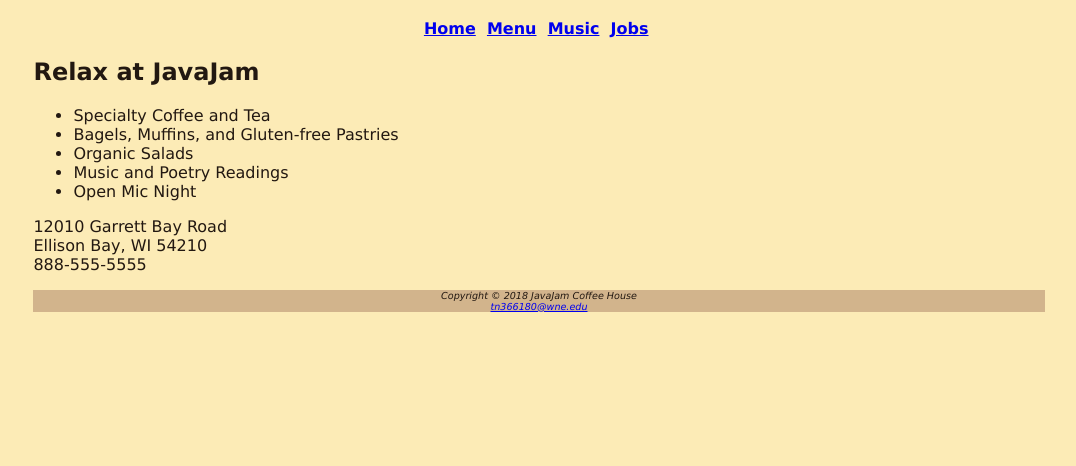
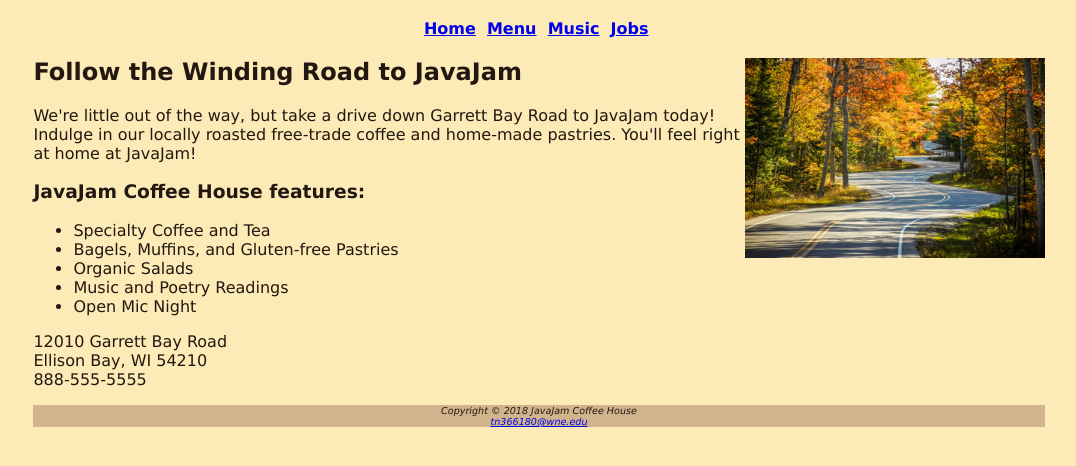
Before and after one commit to tmnguyen98/javajam, a plain HTML site: page index.html in a window 1280 px wide. Shown: the part 62-528 px from the top of the page, without its empty margins (101-1177 px from the left). Drawn offline with Linux system fonts and the light colour scheme.

Commit message:
Add image and paragraphs of index.html

```diff
--- a/index.html
+++ b/index.html
@@ -1,5 +1,6 @@
 <!DOCTYPE html>
 <html lang="en">
+
 <head>
     <meta charset="UTF-8">
     <meta name="viewport" content="width=device-width, initial-scale=1.0">
@@ -7,6 +8,7 @@
     <title>JavaJam Coffee House</title>
     <link rel="stylesheet" href="javajamcss/javajam.css">
 </head>
+
 <body>
     <div id="wrapper">
         <header>
@@ -19,7 +21,11 @@
             <a href="jobs.html">Jobs</a>&nbsp;
         </nav>
         <main>
-            <h2>Relax at JavaJam</h2>
+            <img src="javajamcss/windingroad.jpg" alt="Road of Winding" height="200px" width="300px" align="right">
+            <h2>Follow the Winding Road to JavaJam</h2>
+            <p>We're little out of the way, but take a drive down Garrett Bay Road to JavaJam today! Indulge in our
+                locally roasted free-trade coffee and home-made pastries. You'll feel right at home at JavaJam!</p>
+            <h3>JavaJam Coffee House features:</h3>
             <ul>
                 <li>Specialty Coffee and Tea</li>
                 <li>Bagels, Muffins, and Gluten-free Pastries</li>
@@ -41,4 +47,5 @@
         </footer>
     </div>
 </body>
+
 </html>
```
Lines whose indentation alone changed are shown as unchanged.
